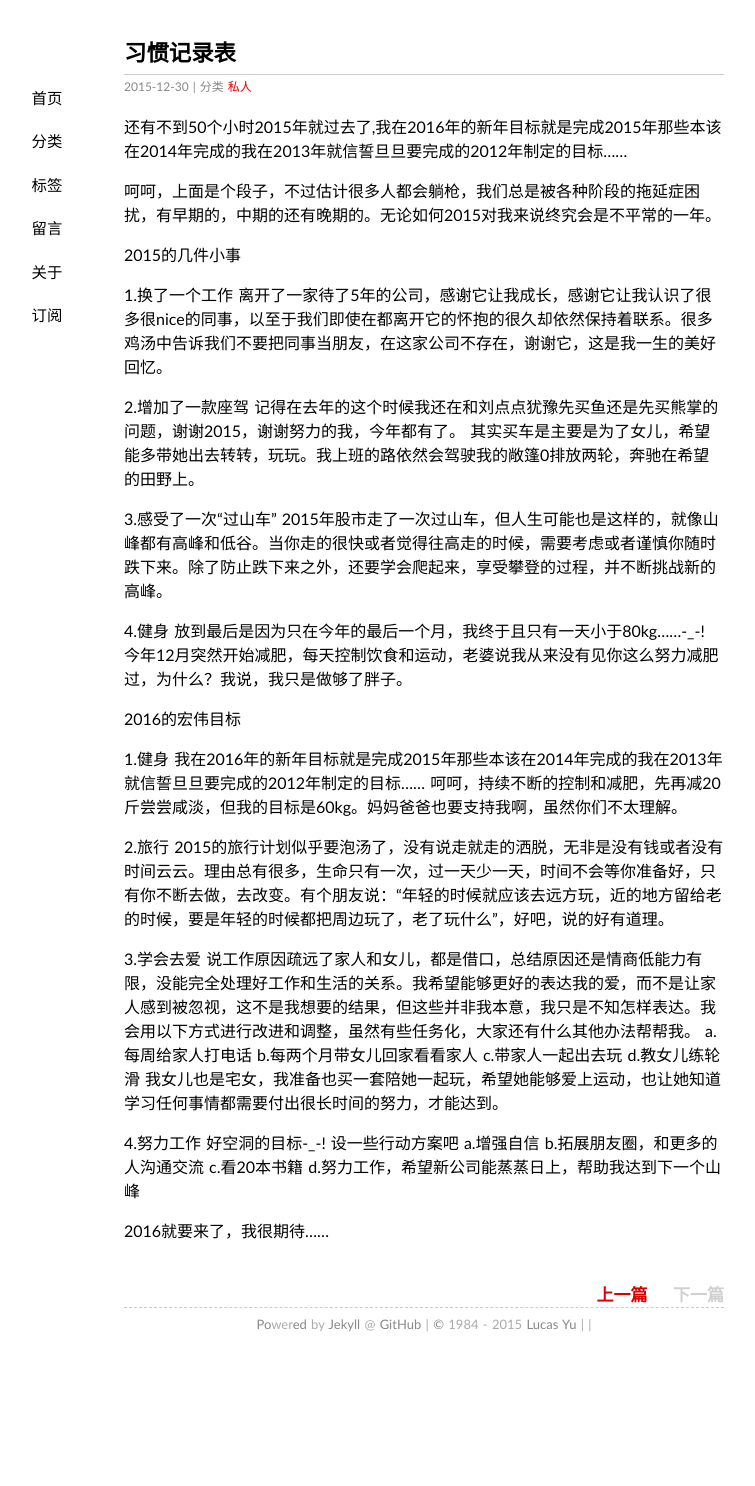
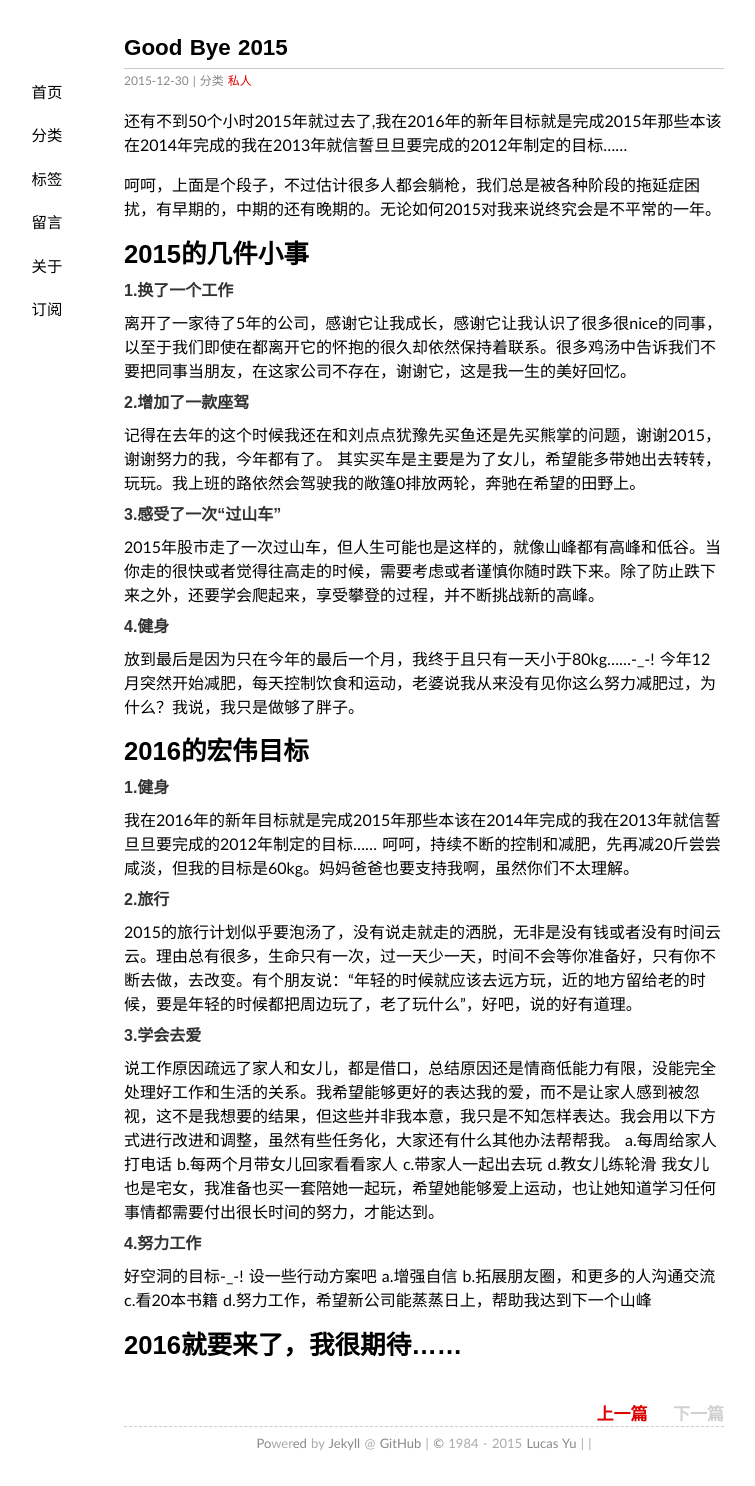
Before and after one commit to windea/windea.github.io, a Jekyll site: the page built from _posts/2015-12-30-Good-Bye-2015.md, in a window 1280 px wide. Shown: the whole page, without its empty margins (216-971 px from the left). Built offline with Jekyll 4.4.1, drawn with Linux system fonts in a browser that asks for light colours; Markdown is read by kramdown in place of the engine named in the settings; comment, search, counter and statistics services are not loaded; before the commit the page ends 1367 px from its top, so only the background shows below that.

Commit message:
Update 2015-12-30-Good-Bye-2015.md

```diff
--- a/_posts/2015-12-30-Good-Bye-2015.md
+++ b/_posts/2015-12-30-Good-Bye-2015.md
@@ -1,8 +1,8 @@
 ---
 
-title: 习惯记录表
+title: Good Bye 2015
 
-author: windea
+author: Lucas Yu
 
 layout: post
 
@@ -16,32 +16,33 @@ categories:
 呵呵，上面是个段子，不过估计很多人都会躺枪，我们总是被各种阶段的拖延症困扰，有早期的，中期的还有晚期的。无论如何2015对我来说终究会是不平常的一年。
 
 2015的几件小事
+=============
 
-1.换了一个工作
+#### 1.换了一个工作
   离开了一家待了5年的公司，感谢它让我成长，感谢它让我认识了很多很nice的同事，以至于我们即使在都离开它的怀抱的很久却依然保持着联系。很多鸡汤中告诉我们不要把同事当朋友，在这家公司不存在，谢谢它，这是我一生的美好回忆。
 
-2.增加了一款座驾
+#### 2.增加了一款座驾
   记得在去年的这个时候我还在和刘点点犹豫先买鱼还是先买熊掌的问题，谢谢2015，谢谢努力的我，今年都有了。
   其实买车是主要是为了女儿，希望能多带她出去转转，玩玩。我上班的路依然会驾驶我的敞篷0排放两轮，奔驰在希望的田野上。
 
-3.感受了一次“过山车”
+#### 3.感受了一次“过山车”
   2015年股市走了一次过山车，但人生可能也是这样的，就像山峰都有高峰和低谷。当你走的很快或者觉得往高走的时候，需要考虑或者谨慎你随时跌下来。除了防止跌下来之外，还要学会爬起来，享受攀登的过程，并不断挑战新的高峰。
 
-4.健身
+#### 4.健身
   放到最后是因为只在今年的最后一个月，我终于且只有一天小于80kg……-_-!
   今年12月突然开始减肥，每天控制饮食和运动，老婆说我从来没有见你这么努力减肥过，为什么？我说，我只是做够了胖子。
 
+2016的宏伟目标
+=============
 
-2016的宏伟目标
-
-1.健身
+#### 1.健身
   我在2016年的新年目标就是完成2015年那些本该在2014年完成的我在2013年就信誓旦旦要完成的2012年制定的目标……
   呵呵，持续不断的控制和减肥，先再减20斤尝尝咸淡，但我的目标是60kg。妈妈爸爸也要支持我啊，虽然你们不太理解。
 
-2.旅行
+#### 2.旅行
   2015的旅行计划似乎要泡汤了，没有说走就走的洒脱，无非是没有钱或者没有时间云云。理由总有很多，生命只有一次，过一天少一天，时间不会等你准备好，只有你不断去做，去改变。有个朋友说：“年轻的时候就应该去远方玩，近的地方留给老的时候，要是年轻的时候都把周边玩了，老了玩什么”，好吧，说的好有道理。
 
-3.学会去爱
+#### 3.学会去爱
   说工作原因疏远了家人和女儿，都是借口，总结原因还是情商低能力有限，没能完全处理好工作和生活的关系。我希望能够更好的表达我的爱，而不是让家人感到被忽视，这不是我想要的结果，但这些并非我本意，我只是不知怎样表达。我会用以下方式进行改进和调整，虽然有些任务化，大家还有什么其他办法帮帮我。
   a.每周给家人打电话
   b.每两个月带女儿回家看看家人
@@ -49,7 +50,7 @@ categories:
   d.教女儿练轮滑
     我女儿也是宅女，我准备也买一套陪她一起玩，希望她能够爱上运动，也让她知道学习任何事情都需要付出很长时间的努力，才能达到。
 
-4.努力工作
+#### 4.努力工作
   好空洞的目标-_-! 设一些行动方案吧
   a.增强自信
   b.拓展朋友圈，和更多的人沟通交流
@@ -57,3 +58,4 @@ categories:
   d.努力工作，希望新公司能蒸蒸日上，帮助我达到下一个山峰
 
 2016就要来了，我很期待……
+========================
```
